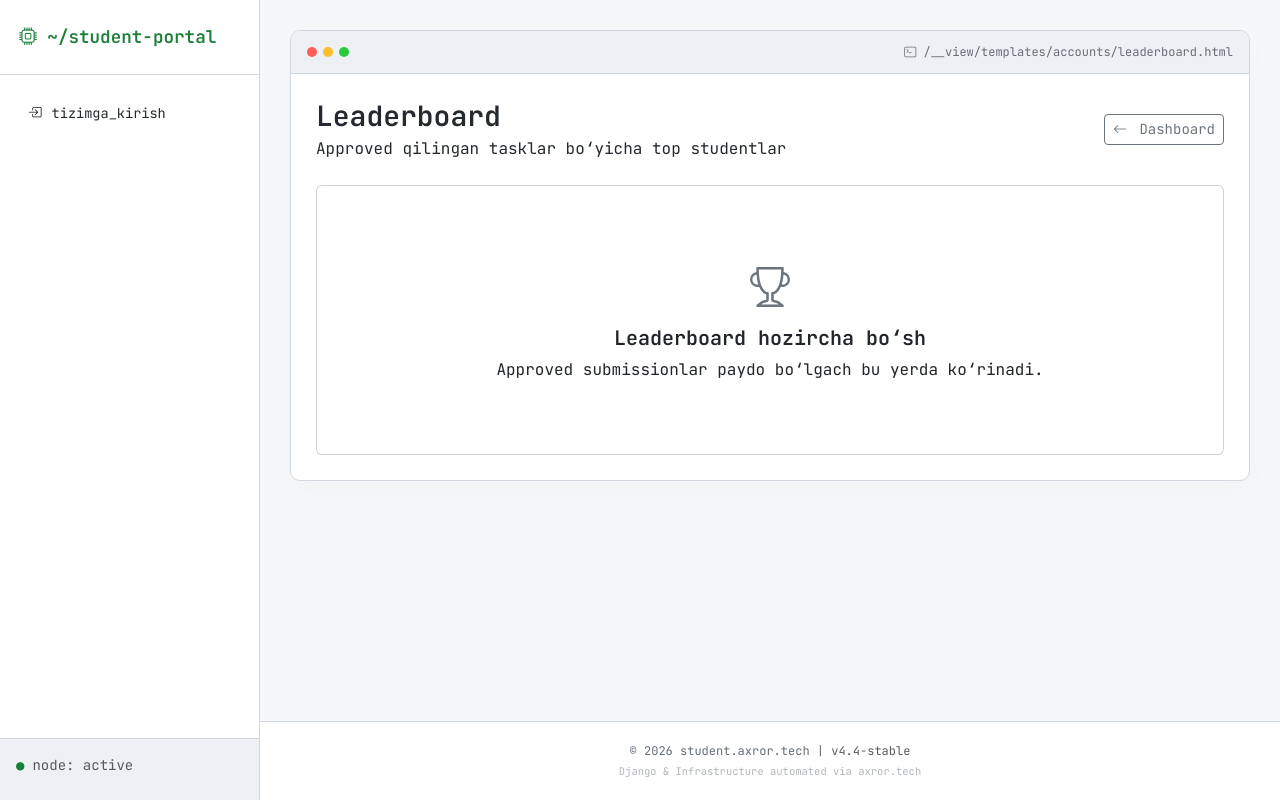
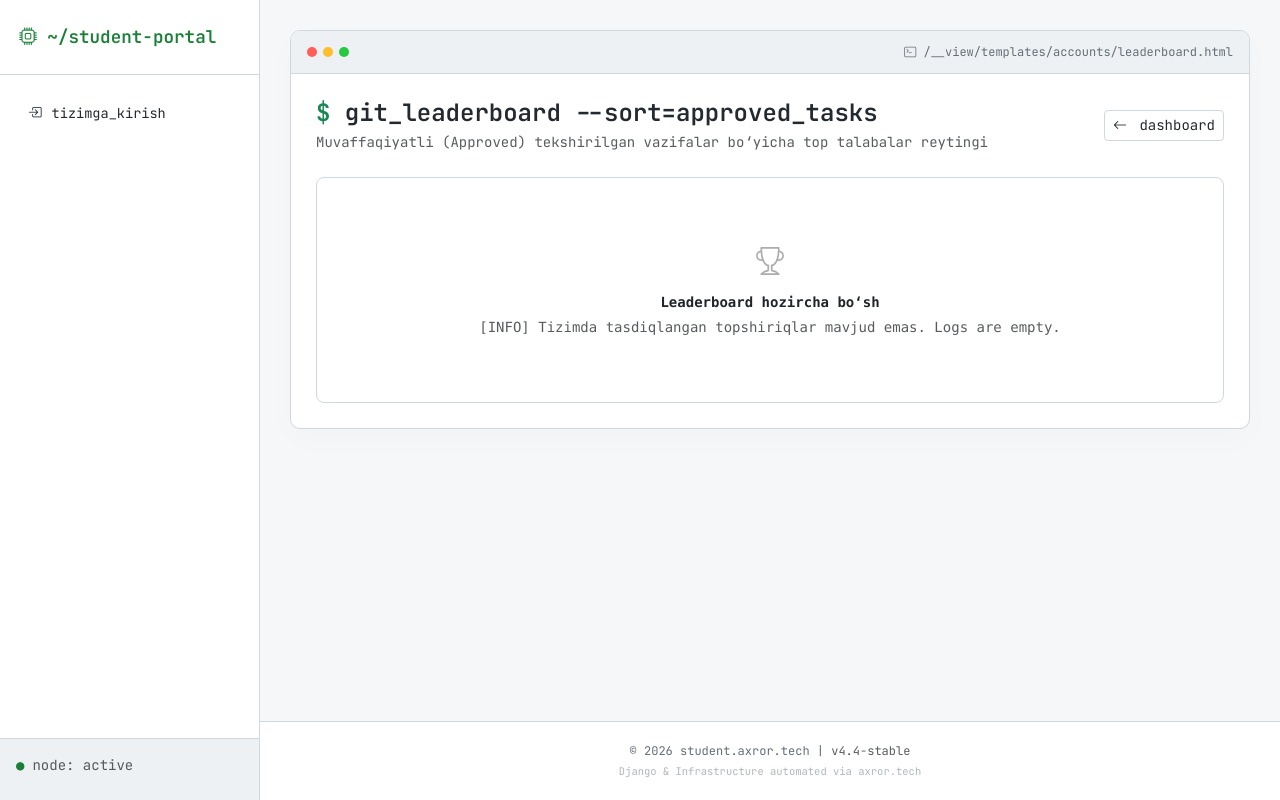
Before and after one commit to axrorback/student-axror, a Django app: template templates/accounts/leaderboard.html in a window 1280 px wide. Run offline with Django 5.2, Linux system fonts and the light colour scheme; the template is opened without the code that fills it, so the values that code supplies are empty.

Commit message:
Revamp leaderboard UI: adopt terminal-inspired design, enhance table styling, refine badge visuals, and improve layout for clarity and consistency.

```diff
--- a/templates/accounts/leaderboard.html
+++ b/templates/accounts/leaderboard.html
@@ -2,53 +2,61 @@
 {% block title %}Leaderboard — Student Portal{% endblock %}
 
 {% block content %}
+
+<!-- HEADER SECTION -->
 <div class="d-flex flex-column flex-md-row align-items-start align-items-md-center justify-content-between gap-3 mb-4">
   <div>
-    <h3 class="fw-semibold mb-1">Leaderboard</h3>
-    <div class="text-soft">Approved qilingan tasklar bo‘yicha top studentlar</div>
+    <h3 class="fw-semibold mb-1 fs-4"><span class="text-success">$</span> git_leaderboard --sort=approved_tasks</h3>
+    <div class="text-muted small">Muvaffaqiyatli (Approved) tekshirilgan vazifalar bo‘yicha top talabalar reytingi</div>
   </div>
 
-  <div class="d-flex gap-2">
-    <a href="/" class="btn btn-outline-secondary btn-sm">
-      <i class="bi bi-arrow-left me-1"></i> Dashboard
+  <div>
+    <a href="{% url 'dashboard' %}" class="btn btn-sm" style="border: 1px solid var(--border); background: #fff; color: var(--text);">
+      <i class="bi bi-arrow-left me-1"></i> dashboard
     </a>
   </div>
 </div>
 
-<div class="card card-soft p-4">
+<!-- LEADERBOARD MATRIX TABLE -->
+<div class="p-3 rounded-3" style="border: 1px solid var(--border); background: var(--card-bg);">
   {% if leaders %}
     <div class="table-responsive">
-      <table class="table align-middle mb-0">
-        <thead>
+      <table class="table table-sm table-hover align-middle mb-0 font-monospace" style="font-size: 0.85rem;">
+        <thead style="background: var(--terminal-head); border-bottom: 1px solid var(--border);">
           <tr>
-            <th>#</th>
-            <th>Student</th>
-            <th>AUID</th>
-            <th>Program</th>
-            <th>Approved Tasks</th>
+            <th scope="col" class="py-2.5 ps-3" style="width: 80px;">rank</th>
+            <th scope="col" class="py-2.5">full_name</th>
+            <th scope="col" class="py-2.5">auid</th>
+            <th scope="col" class="py-2.5">program</th>
+            <th scope="col" class="py-2.5 text-end pe-3">approved_tasks</th>
           </tr>
         </thead>
         <tbody>
           {% for student in leaders %}
-            <tr>
-              <td>
+            <tr {% if student.auid == profile.auid %}style="background-color: rgba(26, 127, 55, 0.06); font-weight: 600;"{% endif %}>
+              <td class="py-2.5 ps-3">
                 {% if forloop.counter == 1 %}
-                  <span class="badge text-bg-warning">🥇 1</span>
+                  <span class="badge" style="background: #fff8e1; color: #b78103; border: 1px solid #ffe082;">🥇 Top 1</span>
                 {% elif forloop.counter == 2 %}
-                  <span class="badge text-bg-secondary">🥈 2</span>
+                  <span class="badge" style="background: #f6f8fa; color: #57606a; border: 1px solid #d0d7de;">🥈 Top 2</span>
                 {% elif forloop.counter == 3 %}
-                  <span class="badge" style="background:#cd7f32;">🥉 3</span>
+                  <span class="badge" style="background: #fff0e6; color: #bc6c25; border: 1px solid #ffcca3;">🥉 Top 3</span>
                 {% else %}
-                  <span class="fw-semibold">{{ forloop.counter }}</span>
+                  <span class="text-muted ps-2">{{ forloop.counter }}</span>
                 {% endif %}
               </td>
 
-              <td class="fw-semibold">{{ student.full_name|default:"—" }}</td>
-              <td>{{ student.auid }}</td>
-              <td>{{ student.program_name|default:"—" }}</td>
-              <td>
-                <span class="badge text-bg-success">
-                  {{ student.approved_count }} ta
+              <td class="fw-semibold text-dark">
+                {{ student.full_name|default:"—" }}
+                {% if student.auid == profile.auid %}
+                  <span class="text-success small" style="font-size: 0.75rem;"> [you]</span>
+                {% endif %}
+              </td>
+              <td class="text-muted">{{ student.auid }}</td>
+              <td class="text-muted">{{ student.program_name|default:"—" }}</td>
+              <td class="text-end pe-3">
+                <span class="badge font-monospace" style="background-color: var(--primary); color: #fff; font-weight: 500;">
+                  {{ student.approved_count }} tasks
                 </span>
               </td>
             </tr>
@@ -57,13 +65,14 @@
       </table>
     </div>
   {% else %}
-    <div class="text-center py-5">
+    <div class="text-center py-5 font-monospace text-muted small">
       <div class="mb-2">
-        <i class="bi bi-trophy fs-1 text-secondary"></i>
+        <i class="bi bi-trophy fs-3 opacity-50"></i>
       </div>
-      <h5 class="fw-semibold">Leaderboard hozircha bo‘sh</h5>
-      <div class="text-soft">Approved submissionlar paydo bo‘lgach bu yerda ko‘rinadi.</div>
+      <div class="fw-semibold text-dark mb-1">Leaderboard hozircha bo‘sh</div>
+      <div>[INFO] Tizimda tasdiqlangan topshiriqlar mavjud emas. Logs are empty.</div>
     </div>
   {% endif %}
 </div>
+
 {% endblock %}
```
